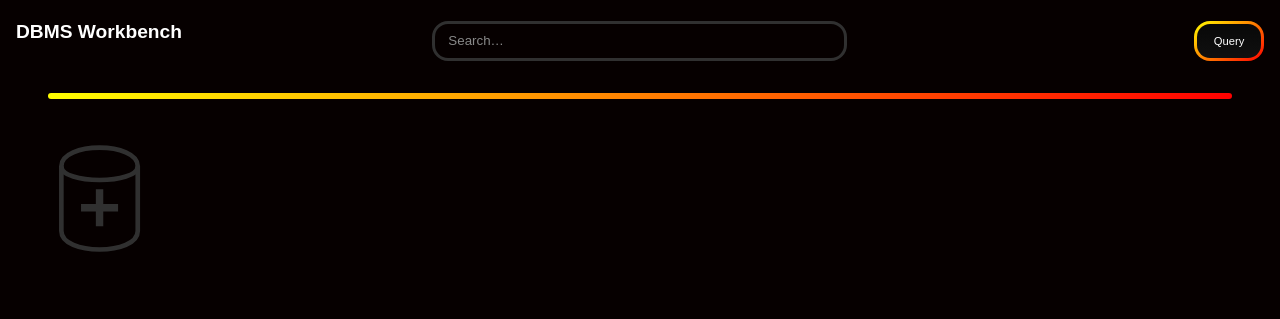
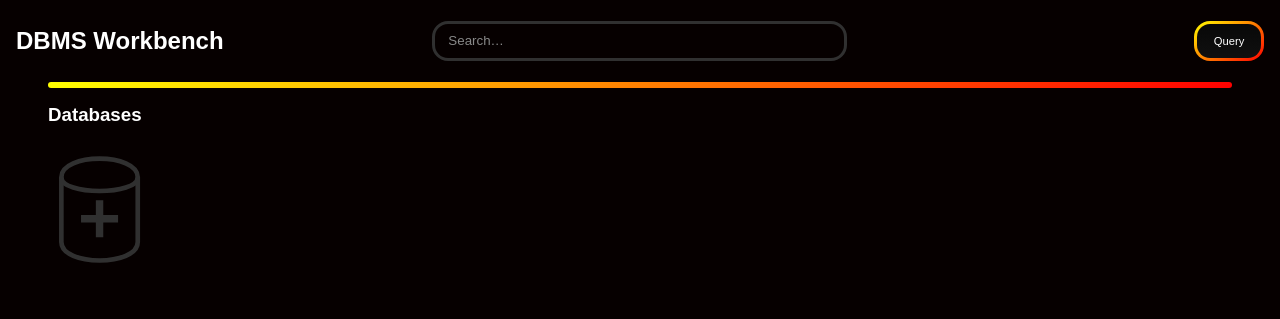
Before and after one commit to suraj-oswal-39/DBMS_modern_workbench, a website: page index.html at #!/database in a window 1280 px wide. Drawn offline with nearby package versions, Linux system fonts and the light colour scheme; some packages are replaced by stand-ins of ours; no server answers.

Commit message:
initial changed

```diff
--- a/CSS/style.css
+++ b/CSS/style.css
@@ -18,7 +18,11 @@ hr {
         linear-gradient(145deg, #ffff00, #ff0000) border-box;
     border: 0.2rem solid transparent;
     border-radius: 1rem;
-    margin: 2rem 3rem;
+    margin: 1rem 3rem;
+}
+
+h3 {
+    margin: 0 3rem;
 }
 
 .SvgGridTemplate {
@@ -172,15 +176,14 @@ input:-webkit-autofill:active {
     transition: opacity 0.2s linear 0.5s;
 }
 
-.appTitle {
-    font-weight: bold;
-    font-size: 1.2rem;
-}
-
 header {
     margin: 1.3rem 1rem;
     display: grid;
     grid-template-columns: repeat(auto-fit, minmax(125px, 1fr));
+}
+
+h2 {
+    align-self: center;
 }
 
 .searchBar {
@@ -266,8 +269,6 @@ input::placeholder {
     position: absolute;
     left: 26vw;
     top: 12vh;
-    /* transition: opacity 0.2s ease-in-out;
-    opacity: 0; */
 }
 
 .queryBox {
--- a/HTML/databaseView.html
+++ b/HTML/databaseView.html
@@ -1,6 +1,6 @@
 <body>
     <header>
-        <p class="appTitle">DBMS Workbench</p>
+        <h2>DBMS Workbench</h2>
 
         <div class="searchBar">
             <input type="text" placeholder="Search…" id="svgSearchInput" autocomplete="off" />
@@ -11,6 +11,7 @@
         </div>
     </header>
     <hr>
+    <h3>Databases</h3>
     <div class="SvgGridTemplate">
         <div class="SvgBlock">
             <svg xmlns="http://www.w3.org/2000/svg" version="1.1" viewBox="0 0 24 24" pointer-events="all"
--- a/JS/script.js
+++ b/JS/script.js
@@ -543,6 +543,9 @@ function initTableView(dbName) {
     let rowCount = 0;
     const RemoveRow = document.querySelector("#RemoveRow");
     const resetBtn = document.querySelector("#resetBtn");
+    const DBTableTitle = document.querySelector(".DBTabletTitle");
+    let capitalizedDBName = dbName.charAt(0).toUpperCase() + dbName.slice(1);
+    DBTableTitle.textContent = `${capitalizedDBName} database tables`;
 
     message.textContent = "Are you sure you want to permanently delete this table? This will remove all data in the table and cannot be undone.";
 
```
Also changed, not shown: HTML/tableView.html (+4 -1 lines).
